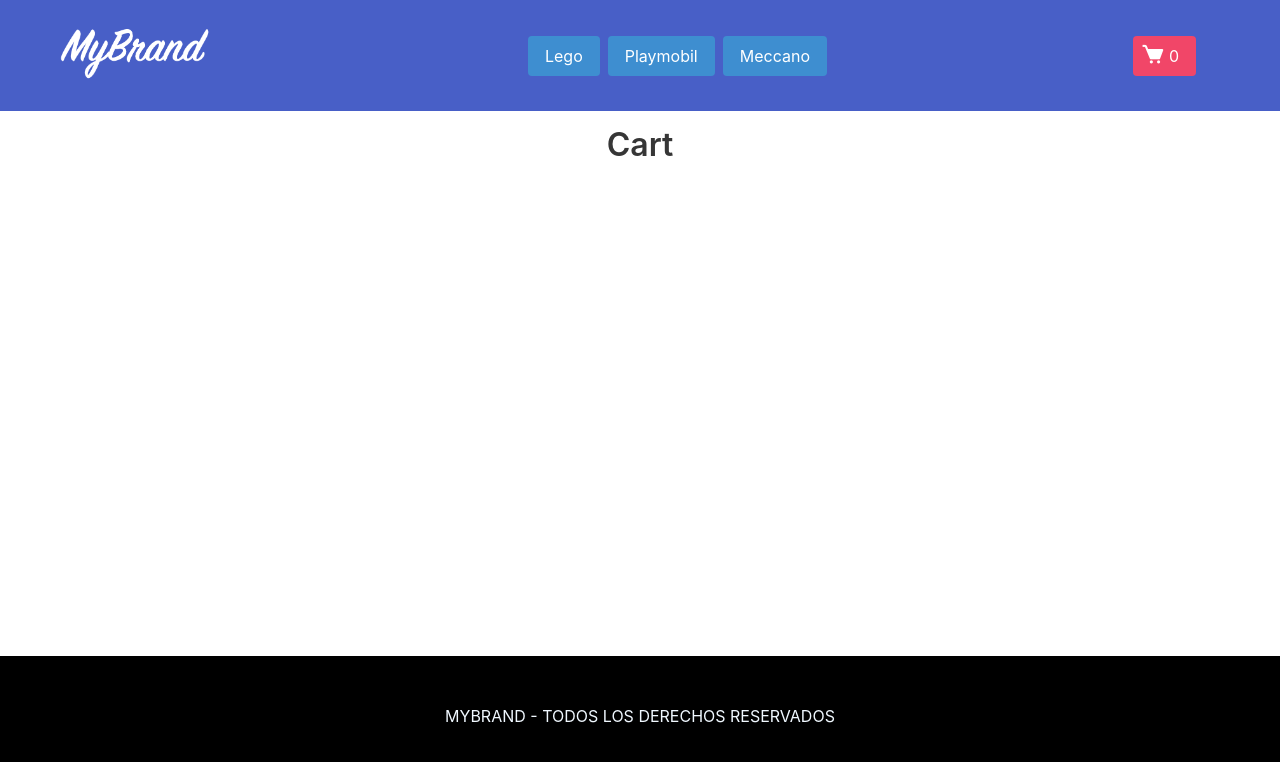
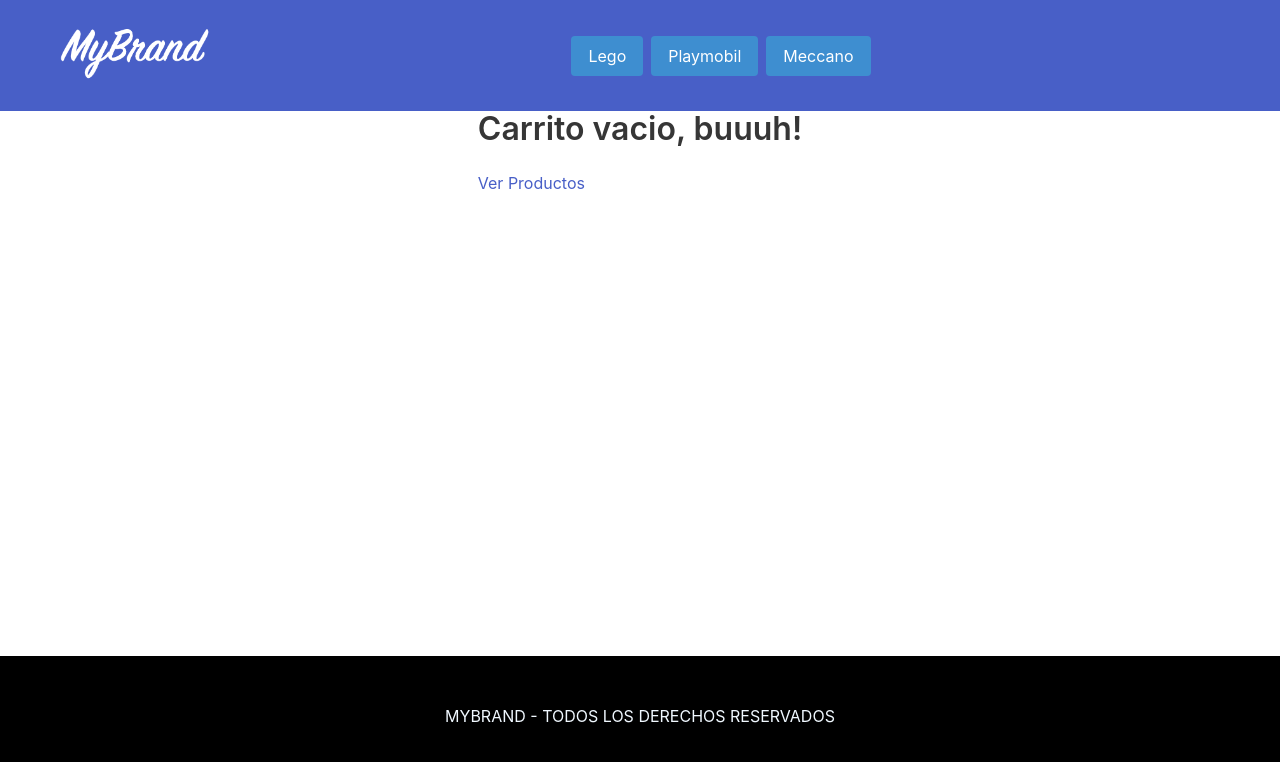
Before and after one commit to francisco-sodo/e-commerce, a React (Create React App) app: page /cart in a window 1280 px wide. Shown: the top 762 px of the page. Built offline with nearby package versions, Linux system fonts and the light colour scheme.

Commit message:
ecommerce-final

```diff
--- a/src/App.js
+++ b/src/App.js
@@ -1,7 +1,6 @@
 import "./App.css"
 import "bulma/css/bulma.css";
 import "boxicons/css/boxicons.min.css";
-
 
 import { BrowserRouter, Routes, Route } from "react-router-dom";
 
@@ -11,6 +10,7 @@ import NavBar from "./components/NavBar/NavBar";
 import Error from './components/Error/Error';
 import Footer from "./components/Footer/Footer";
 import Cart from "./components/Cart/Cart";
+import CartProvider from "./context/CartContext";
 
 
 
@@ -19,19 +19,21 @@ function App(){
         <div className="app-style">
             <BrowserRouter>
 
+                <CartProvider>
+
                     <NavBar/>
 
                     <Routes>
                         <Route path="/" element={<ItemListContainer greeting={"Bienvenidos a MyBrand"}/>} />
                         <Route path="/category/:categoryId" element={<ItemListContainer/>} />
                         <Route path="/item/:itemId" element={<ItemDetailContainer/>} />
+                        <Route path="/cart" element={<Cart/>} />
                         <Route path="*" element={<Error/>} />
-
-                    <Route path="/cart" element={<Cart/>} />
-
                     </Routes>
 
                     <Footer/>
+
+                </CartProvider>
 
             </BrowserRouter>
         </div>
--- a/src/components/Cart/Cart.js
+++ b/src/components/Cart/Cart.js
@@ -1,11 +1,50 @@
+import { useContext } from "react"
+import { CartContext } from "../../context/CartContext"
+import CartItem from '../CartItem/CartItem'
+import { Link } from 'react-router-dom'
+
+
 
 
 const Cart = () => {
+
+  const {clearCart, totalQuantity, total} = useContext(CartContext)
+
+  if(totalQuantity() === 0 ){
+    return (
+      <div className="container">
+        <h2 className="title">Carrito vacio, buuuh!</h2>
+        <Link to='/'>Ver Productos</Link>
+      </div>
+
+    )
+  }
+
   return (
-    <div className="container mt-4">
-        <h1 className="title">Cart</h1>
-    </div>
-  )
+      <div className="container mt-4">
+
+          <h1 className="title">Carrito</h1>
+
+          <div>
+            <CartItem/>
+          </div>
+
+          <div>
+            <h2 className="title is-5">Total: ${total()}</h2>
+          </div>
+
+          <div>
+            <button onClick={()=> clearCart()}>Limpiar Carrito</button>
+          </div>
+
+          <div>
+            <Link to='/checkout'>Checkout-tramites finales</Link>
+          </div>
+
+      </div>
+    )
+
+
 }
 
 export default Cart
--- /dev/null
+++ b/src/components/CartItem/CartItem.js
@@ -0,0 +1,35 @@
+import { useContext } from "react"
+import { CartContext } from "../../context/CartContext"
+
+const CartItem = () => {
+
+const {cart, removeItem} = useContext(CartContext)
+
+
+
+
+  return (
+    <div>
+           {
+           cart.map((prod) => (
+
+             <div key={prod.id} >
+               <h3 className="subtitle m-1">{prod.name}</h3>
+               <p>Precio unitario: ${prod.price}</p>
+               <p>Cantidad: {prod.quantity}</p>
+               <p>Precio total: ${prod.price * prod.quantity}</p>
+
+               <button className="button is-danger is-small" onClick={()=> removeItem(prod.id)}>X</button>
+
+             </div>
+
+           ))
+
+           }
+
+
+    </div>
+  )
+}
+
+export default CartItem
--- a/src/components/CartWidget.js
+++ b/src/components/CartWidget.js
@@ -1,18 +1,26 @@
 // import "boxicons/css/boxicons.min.css";
+import { useContext } from "react"
+import { CartContext } from "../context/CartContext"
+import { Link } from 'react-router-dom'
 
-const CartWidget = ({number}) =>{
+
+
+const CartWidget = () => {
+
+    const {totalQuantity} = useContext(CartContext)
 
     return(
-        <div className="navbar-item">
-            <button className="button is-danger">
-                <span className="icon-text">
-                    <span className="icon">
-                        <i className='bx bxs-cart bx-sm'></i>
-                    </span>
-                    <span>{number}</span>
-                </span>
-            </button>
-        </div>
+
+            <Link to='/cart' className="button is-danger"
+            style={{display: totalQuantity() > 0 ? 'flex' : 'none'}}
+            >
+                <div className="icon">
+                    <i className='bx bxs-cart bx-sm'></i>
+                </div>
+
+                <span>{totalQuantity()}</span>
+            </Link>
+
     )
 }
 
--- a/src/components/ItemDetail/ItemDetail.js
+++ b/src/components/ItemDetail/ItemDetail.js
@@ -1,15 +1,21 @@
 import ItemCount from "../ItemCount/ItemCount";
 import "./ItemDetail.css";
 import { Link } from 'react-router-dom'
-import { useState } from "react";
+import { useContext, useState } from "react";
+import { CartContext } from "../../context/CartContext";
 
 
-const ItemDetail = ({initial, id,name,category,img,price,stock,description}) => {
+const ItemDetail = ({id, name, category, img, price, stock, description}) => {
 
-const [quantityAdded, setQuantityAdded] = useState(0)
+const [quantityAdded, setQuantityAdded] = useState(0);
 
-const handleOnAdd = (quantity)=>{
+const { addItem } = useContext(CartContext);
+
+const handleOnAdd = (quantity) => {
   setQuantityAdded(quantity)
+
+  const item = { id, name, price }
+  addItem(item, quantity)
 }
 
   return (
@@ -40,7 +46,7 @@ const handleOnAdd = (quantity)=>{
               quantityAdded > 0 ? (
                 <Link to="/cart">Terminar compra</Link>
               ) : (
-                <ItemCount initial={1} stock={stock} onAdd={handleOnAdd}/>
+                <ItemCount stock={stock} onAdd={handleOnAdd}/>
               )
 
 
--- a/src/components/NavBar/NavBar.js
+++ b/src/components/NavBar/NavBar.js
@@ -38,7 +38,7 @@ const NavBar = () => {
         </div>
 
         <div className="navbar-end">
-          <CartWidget number={0} />
+          <CartWidget/>
         </div>
 
       </div>
--- /dev/null
+++ b/src/context/CartContext.js
@@ -0,0 +1,62 @@
+import { createContext, useState } from "react";
+
+
+
+export const CartContext = createContext(
+    {
+        cart:[]
+    });
+
+const CartProvider = ({ children }) => {
+
+    const [cart, setCart] = useState([]);
+
+
+   //si el producto esta o no esta en el carrito
+   const isInCart = (itemId) => {
+    return cart.some(prod => prod.id === itemId)
+}
+    // agregar nuevo producto al carrito
+    const addItem = (item, quantity) => {
+        if(!isInCart(item.id)){
+            setCart(prev => [...prev, {...item, quantity}])
+        }else{
+            console.error('El producto ya fue agregado')
+        }
+    }
+
+    //eliminar producto/s del carrito
+    const removeItem = (itemId) => {
+        const cartUpdated = cart.filter(prod => prod.id !== itemId)
+        setCart(cartUpdated)
+        console.log("item eliminado")
+
+    }
+
+    // limpiar todo el carrito
+    const clearCart = () => {
+        setCart([])
+    }
+    // cantidad total de items en el carrito
+    const totalQuantity = () =>{
+       return cart.reduce((acc,prod)=> acc + prod.quantity, 0)
+    }
+    // limpiar todo el carrito
+    const total = () =>{
+        return cart.reduce((acc,prod)=> acc + prod.price * prod.quantity, 0)
+     }
+
+
+
+
+    return (
+        <CartContext.Provider value={{cart, addItem, removeItem, clearCart, totalQuantity, total}}>
+            { children }
+        </CartContext.Provider>
+    );
+}
+
+
+
+
+export default CartProvider;
```
Lines whose indentation alone changed are shown as unchanged.
